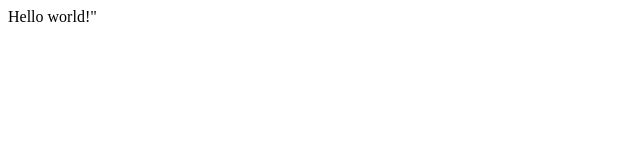
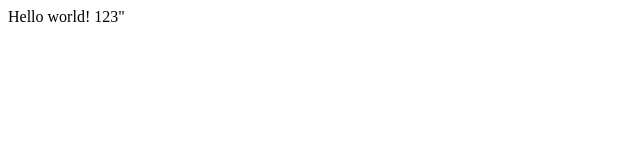
Before and after one commit to aishwaryapaladugu/aishu, a plain HTML site: page index.html in a window 1280 px wide. Shown: the full height of the page, 0-640 px from the left. Drawn offline with Linux system fonts and the light colour scheme.

Commit message:
Update index.html

```diff
--- a/index.html
+++ b/index.html
@@ -1,3 +1,3 @@
 <html>
-<body>Hello world!"</body>
+<body>Hello world! 123"</body>
 </html>
```
